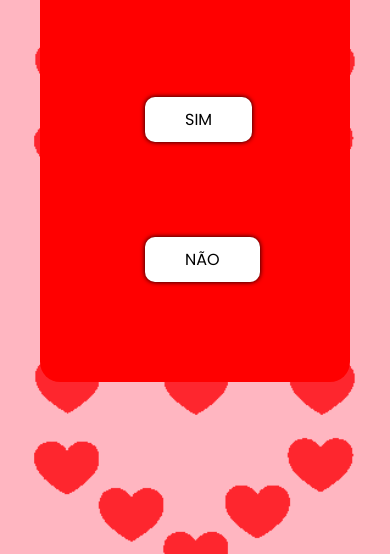
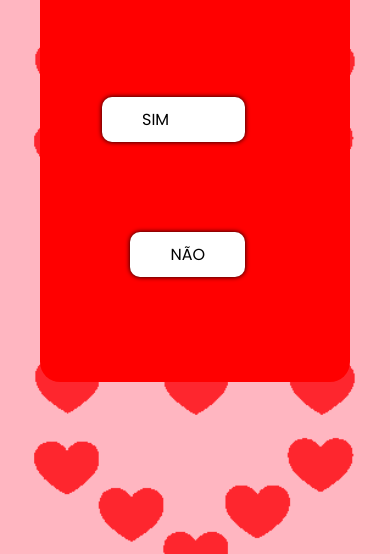
Before and after one commit to JosuePimentel/quer_casar_comigo, a plain HTML site: page index.html in a window 390 px wide. Shown: the part 290-844 px from the top of the page. Drawn offline with Linux system fonts and the light colour scheme.

Commit message:
Update style.css

```diff
--- a/style.css
+++ b/style.css
@@ -120,12 +120,11 @@ section > div > span.nao {
 
 @media screen and (max-width:470px) {
     section > div > span.sim {
-        left: calc(50% - 50px);
+        right: calc(50% - 50px);
     }
 
     section > div > span.nao {
-        bottom: 20%;
-        left: calc(50% - 50px);
-        right: inherit;
+        top: 70%;
+        right: calc(50% - 50px);
     }
 }
```
